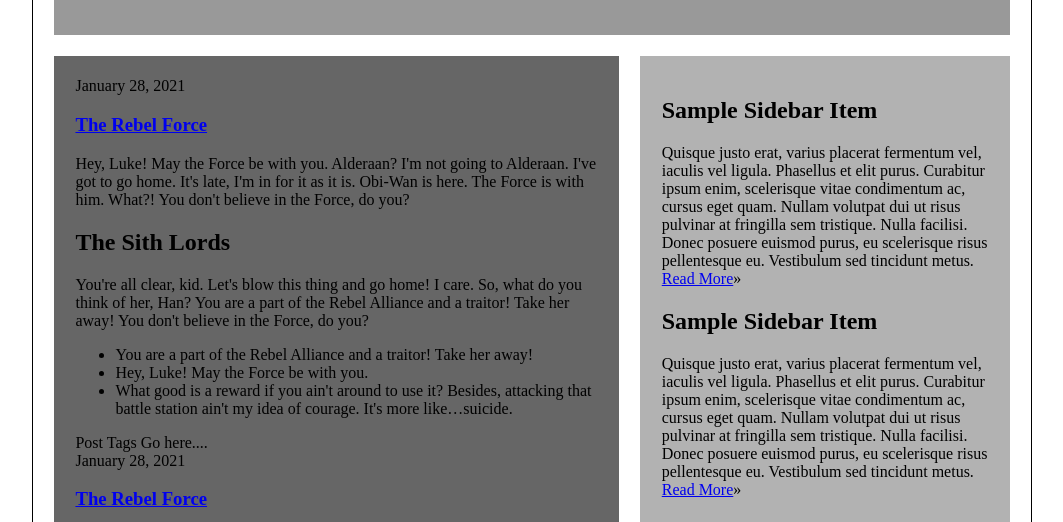
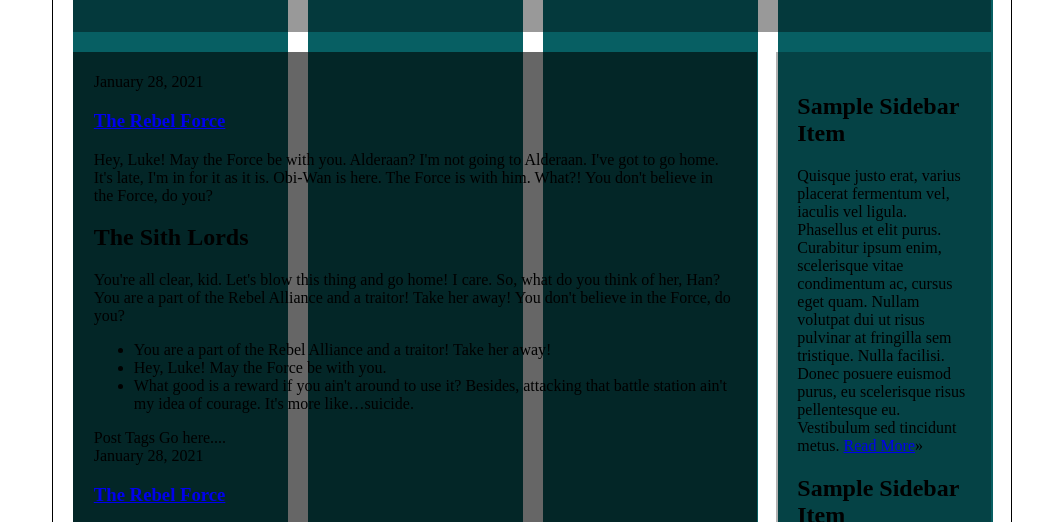
Before and after one commit to erokeen/ifsc-3342, a plain HTML site: page flexible-grid/index.html in a window 1280 px wide. Shown: the part 247-769 px from the top of the page, without its empty margins (108-1171 px from the left). Drawn offline with Linux system fonts and the light colour scheme.

Commit message:
Flexible Grid Update

```diff
--- a/flexible-grid/assets/css/style.css
+++ b/flexible-grid/assets/css/style.css
@@ -29,13 +29,14 @@ html {
 background-image:url("https://s3-us-west-2.amazonaws.com/s.cdpn.io/7248/grid-1.png");*/
 
 .container {
-  /*background: url("https://s3-us-west-2.amazonaws.com/s.cdpn.io/7248/grid-1.png");*/
+  background: url("grid.png");
+  max-width: 960px;
   border: 1px solid #000;
   margin: 20px auto;
 }
 
 header.primary {
-  /* 920px */
+  /* 920px  - 95.833%*/
   width: 95.833%;
   background: rgba(0, 0, 0, 0.4);
   /* 20px */
@@ -45,8 +46,8 @@ header.primary {
 }
 
 #content {
-  /* 544px */
-  width: 56.666%;
+  /* 685px */
+  width: 71.354%;
   background: rgba(0, 0, 0, 0.6);
   margin-left: 2.083%;
   padding: 2.173%;
@@ -54,8 +55,8 @@ header.primary {
 }
 
 aside {
-  /*356px*/
-  width: 37.083%;
+  /* 215px */
+  width: 22.395%;
   background: rgba(0, 0, 0, 0.3);
   margin-left: 2.083%;
   padding: 2.173%;
@@ -98,7 +99,7 @@ footer.primary {
 
 @media screen and (min-width: 900px) {
   .container {
-    width: 800px;
+    width: 900px;
   }
 }
 
```
Also changed, not shown: flexible-grid/assets/css/grid.png (added).
